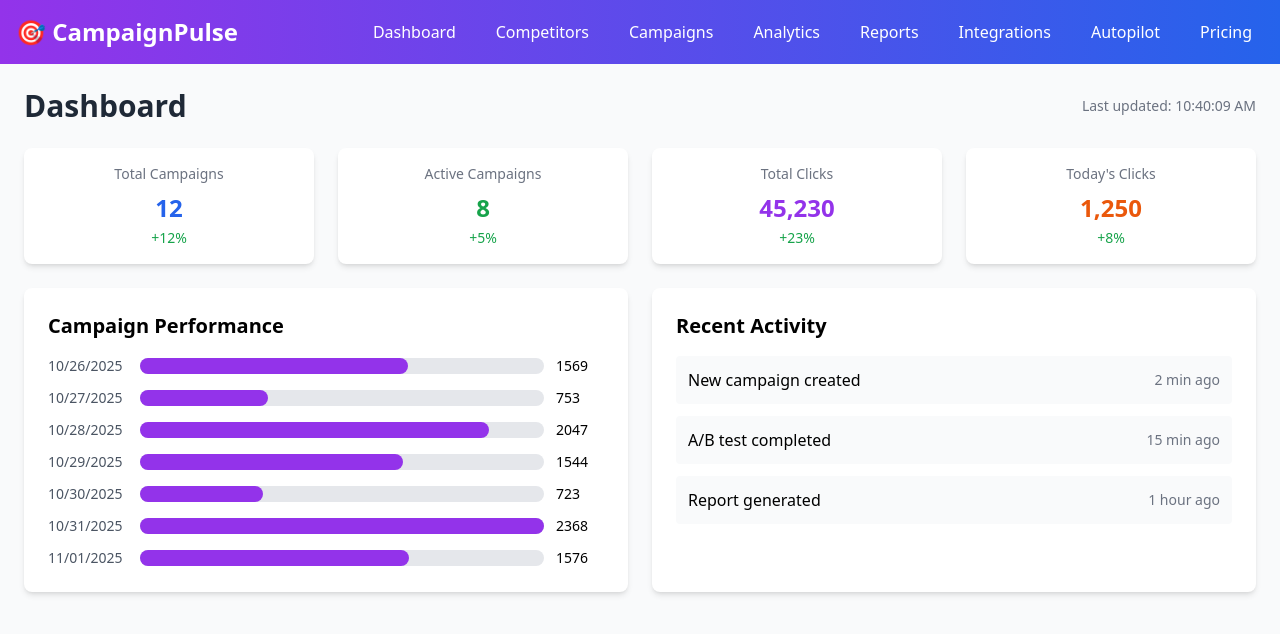
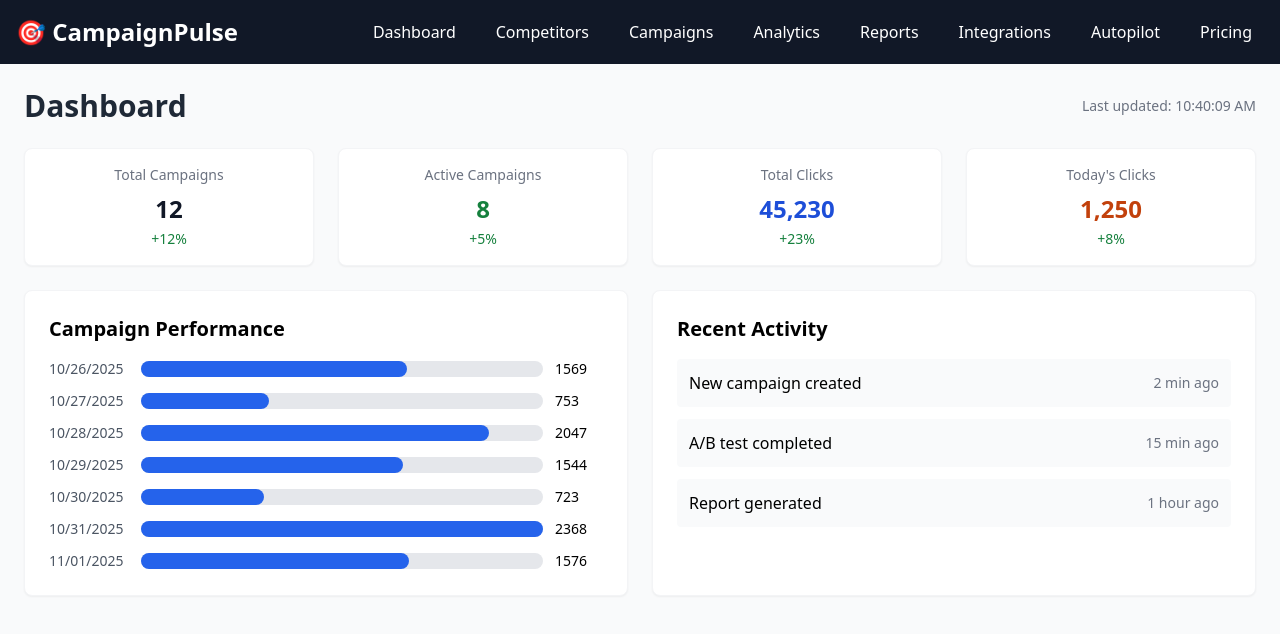
Before and after one commit to rahultheeagle/MArketing, a Next.js app: page /dashboard in a window 1280 px wide. Shown: the top 634 px of the page. Built offline with nearby package versions, Linux system fonts and the light colour scheme.

Commit message:
Update to professional color scheme - Netflix/Amazon inspired dark nav, clean whites, professional blues and grays

```diff
--- a/app/components/CampaignChart.tsx
+++ b/app/components/CampaignChart.tsx
@@ -18,7 +18,7 @@ export default function CampaignChart({ data }: CampaignChartProps) {
             </div>
             <div className="flex-1 bg-gray-200 rounded-full h-4 relative">
               <div
-                className="bg-purple-600 h-4 rounded-full transition-all duration-300"
+                className="bg-blue-600 h-4 rounded-full transition-all duration-300"
                 style={{ width: `${percentage}%` }}
               ></div>
             </div>
--- a/app/components/CompetitorGrid.tsx
+++ b/app/components/CompetitorGrid.tsx
@@ -21,7 +21,7 @@ export default function CompetitorGrid({ competitors }: CompetitorGridProps) {
         const metrics = competitor.metrics as any || {};
 
         return (
-          <div key={competitor.id} className="card border-l-4 border-purple-500">
+          <div key={competitor.id} className="card border-l-4 border-blue-600">
             <div className="flex justify-between items-start mb-4">
               <div>
                 <h3 className="text-lg font-semibold text-gray-800">
@@ -41,13 +41,13 @@ export default function CompetitorGrid({ competitors }: CompetitorGridProps) {
             <div className="grid grid-cols-2 gap-4 mb-4">
               <div>
                 <p className="text-sm text-gray-500">Ad Spend</p>
-                <p className="text-lg font-semibold text-purple-600">
+                <p className="text-lg font-semibold text-gray-900">
                   ₹{(metrics.adSpend || 0).toLocaleString()}
                 </p>
               </div>
               <div>
                 <p className="text-sm text-gray-500">Traffic</p>
-                <p className="text-lg font-semibold text-blue-600">
+                <p className="text-lg font-semibold text-blue-700">
                   {((metrics.estimatedTraffic || 0) / 1000).toFixed(0)}K
                 </p>
               </div>
--- a/app/components/MetricsGrid.tsx
+++ b/app/components/MetricsGrid.tsx
@@ -11,25 +11,25 @@ export default function MetricsGrid({ campaigns, clicks }: MetricsGridProps) {
       title: 'Total Campaigns',
       value: campaigns.total,
       change: '+12%',
-      color: 'text-blue-600'
+      color: 'text-gray-900'
     },
     {
       title: 'Active Campaigns',
       value: campaigns.active,
       change: '+5%',
-      color: 'text-green-600'
+      color: 'text-green-700'
     },
     {
       title: 'Total Clicks',
       value: clicks.total.toLocaleString(),
       change: '+23%',
-      color: 'text-purple-600'
+      color: 'text-blue-700'
     },
     {
       title: 'Today\'s Clicks',
       value: clicks.today.toLocaleString(),
       change: '+8%',
-      color: 'text-orange-600'
+      color: 'text-orange-700'
     }
   ];
 
@@ -41,7 +41,7 @@ export default function MetricsGrid({ campaigns, clicks }: MetricsGridProps) {
           <div className={`text-2xl font-bold ${metric.color} mb-1`}>
             {metric.value}
           </div>
-          <div className="text-sm text-green-600">{metric.change}</div>
+          <div className="text-sm text-green-700 font-medium">{metric.change}</div>
         </div>
       ))}
     </div>
--- a/app/dashboard/pricing/page.tsx
+++ b/app/dashboard/pricing/page.tsx
@@ -82,13 +82,13 @@ export default function PricingPage() {
         {plans.map((plan) => (
           <div
             key={plan.id}
-            className={`bg-white p-6 rounded-lg shadow border-2 ${
-              plan.popular ? 'border-blue-500 relative' : 'border-gray-200'
+            className={`bg-white p-6 rounded-lg shadow-sm border-2 ${
+              plan.popular ? 'border-blue-600 relative shadow-md' : 'border-gray-200'
             }`}
           >
             {plan.popular && (
               <div className="absolute -top-3 left-1/2 transform -translate-x-1/2">
-                <span className="bg-blue-500 text-white px-3 py-1 rounded-full text-sm">
+                <span className="bg-blue-600 text-white px-3 py-1 rounded-full text-sm font-medium">
                   Most Popular
                 </span>
               </div>
@@ -124,8 +124,8 @@ export default function PricingPage() {
                 currentPlan === plan.id
                   ? 'bg-gray-300 text-gray-600 cursor-not-allowed'
                   : plan.popular
-                  ? 'bg-blue-600 text-white hover:bg-blue-700'
-                  : 'bg-gray-800 text-white hover:bg-gray-900'
+                  ? 'bg-blue-600 text-white hover:bg-blue-700 shadow-sm'
+                  : 'bg-gray-900 text-white hover:bg-gray-800 shadow-sm'
               }`}
               disabled={currentPlan === plan.id}
             >
--- a/app/globals.css
+++ b/app/globals.css
@@ -4,18 +4,18 @@
 
 @layer components {
   .card {
-    @apply bg-white rounded-lg shadow-md p-6;
+    @apply bg-white rounded-lg shadow-sm border border-gray-100 p-6 hover:shadow-md transition-shadow;
   }
 
   .metric-card {
-    @apply bg-white rounded-lg shadow-md p-4 text-center;
+    @apply bg-white rounded-lg shadow-sm border border-gray-100 p-4 text-center hover:shadow-md transition-shadow;
   }
 
   .btn-primary {
-    @apply bg-purple-600 text-white px-4 py-2 rounded hover:bg-purple-700 transition-colors;
+    @apply bg-blue-600 text-white px-4 py-2 rounded-md hover:bg-blue-700 transition-colors font-medium;
   }
 
   .btn-secondary {
-    @apply bg-gray-200 text-gray-800 px-4 py-2 rounded hover:bg-gray-300 transition-colors;
+    @apply bg-gray-100 text-gray-700 px-4 py-2 rounded-md hover:bg-gray-200 transition-colors font-medium border border-gray-200;
   }
 }
--- a/app/layout.tsx
+++ b/app/layout.tsx
@@ -12,23 +12,23 @@ export default function RootLayout({
 }) {
   return (
     <html lang="en">
-      <body className="bg-gray-50 min-h-screen">
-        <nav className="bg-gradient-to-r from-purple-600 to-blue-600 text-white p-4">
+      <body className="bg-white min-h-screen">
+        <nav className="bg-gray-900 text-white p-4 shadow-lg">
           <div className="container mx-auto flex flex-col md:flex-row justify-between items-center">
-            <a href="/" className="text-xl md:text-2xl font-bold mb-2 md:mb-0 hover:opacity-80 transition-opacity">🎯 CampaignPulse</a>
+            <a href="/" className="text-xl md:text-2xl font-bold mb-2 md:mb-0 hover:text-blue-400 transition-colors">🎯 CampaignPulse</a>
             <div className="flex flex-wrap gap-2 md:gap-4">
-              <a href="/dashboard" className="px-3 py-1 rounded hover:bg-white/20 transition-colors">Dashboard</a>
-              <a href="/dashboard/competitors" className="px-3 py-1 rounded hover:bg-white/20 transition-colors">Competitors</a>
-              <a href="/dashboard/campaigns" className="px-3 py-1 rounded hover:bg-white/20 transition-colors">Campaigns</a>
-              <a href="/dashboard/analytics" className="px-3 py-1 rounded hover:bg-white/20 transition-colors">Analytics</a>
-              <a href="/dashboard/reports" className="px-3 py-1 rounded hover:bg-white/20 transition-colors">Reports</a>
-              <a href="/dashboard/integrations" className="px-3 py-1 rounded hover:bg-white/20 transition-colors">Integrations</a>
-              <a href="/dashboard/autopilot" className="px-3 py-1 rounded hover:bg-white/20 transition-colors">Autopilot</a>
-              <a href="/dashboard/pricing" className="px-3 py-1 rounded hover:bg-white/20 transition-colors">Pricing</a>
+              <a href="/dashboard" className="px-3 py-1 rounded-md hover:bg-gray-800 hover:text-blue-400 transition-colors">Dashboard</a>
+              <a href="/dashboard/competitors" className="px-3 py-1 rounded-md hover:bg-gray-800 hover:text-blue-400 transition-colors">Competitors</a>
+              <a href="/dashboard/campaigns" className="px-3 py-1 rounded-md hover:bg-gray-800 hover:text-blue-400 transition-colors">Campaigns</a>
+              <a href="/dashboard/analytics" className="px-3 py-1 rounded-md hover:bg-gray-800 hover:text-blue-400 transition-colors">Analytics</a>
+              <a href="/dashboard/reports" className="px-3 py-1 rounded-md hover:bg-gray-800 hover:text-blue-400 transition-colors">Reports</a>
+              <a href="/dashboard/integrations" className="px-3 py-1 rounded-md hover:bg-gray-800 hover:text-blue-400 transition-colors">Integrations</a>
+              <a href="/dashboard/autopilot" className="px-3 py-1 rounded-md hover:bg-gray-800 hover:text-blue-400 transition-colors">Autopilot</a>
+              <a href="/dashboard/pricing" className="px-3 py-1 rounded-md hover:bg-gray-800 hover:text-blue-400 transition-colors">Pricing</a>
             </div>
           </div>
         </nav>
-        <main className="container mx-auto p-6">
+        <main className="container mx-auto p-6 bg-gray-50 min-h-screen">
           {children}
         </main>
       </body>
--- a/app/page.tsx
+++ b/app/page.tsx
@@ -2,25 +2,25 @@ import Link from 'next/link';
 
 export default function HomePage() {
   return (
-    <div className="text-center py-10 md:py-20 px-4">
-      <h1 className="text-3xl md:text-5xl font-bold text-gray-800 mb-6">
+    <div className="text-center py-10 md:py-20 px-4 bg-white">
+      <h1 className="text-3xl md:text-5xl font-bold text-gray-900 mb-6">
         Welcome to CampaignPulse
       </h1>
-      <p className="text-lg md:text-xl text-gray-600 mb-8 max-w-2xl mx-auto">
+      <p className="text-lg md:text-xl text-gray-700 mb-8 max-w-2xl mx-auto">
         Multi-channel marketing campaign analytics dashboard with AI-powered insights,
         competitor tracking, and real-time performance monitoring.
       </p>
 
       <div className="grid grid-cols-1 md:grid-cols-3 gap-6 max-w-4xl mx-auto mb-12">
-        <Link href="/dashboard/analytics" className="card hover:shadow-lg transition-shadow cursor-pointer">
+        <Link href="/dashboard/analytics" className="card hover:shadow-lg hover:border-blue-200 transition-all cursor-pointer">
           <h3 className="text-lg md:text-xl font-semibold mb-3">📊 Real-time Analytics</h3>
           <p className="text-gray-600 text-sm md:text-base">Track campaign performance across all channels with live updates</p>
         </Link>
-        <Link href="/dashboard/competitors" className="card hover:shadow-lg transition-shadow cursor-pointer">
+        <Link href="/dashboard/competitors" className="card hover:shadow-lg hover:border-blue-200 transition-all cursor-pointer">
           <h3 className="text-lg md:text-xl font-semibold mb-3">🎯 Competitor Tracking</h3>
           <p className="text-gray-600 text-sm md:text-base">Monitor competitor campaigns and analyze market positioning</p>
         </Link>
-        <Link href="/dashboard/autopilot" className="card hover:shadow-lg transition-shadow cursor-pointer">
+        <Link href="/dashboard/autopilot" className="card hover:shadow-lg hover:border-blue-200 transition-all cursor-pointer">
           <h3 className="text-lg md:text-xl font-semibold mb-3">🤖 AI Insights</h3>
           <p className="text-gray-600 text-sm md:text-base">Get automated recommendations and performance scoring</p>
         </Link>
```
